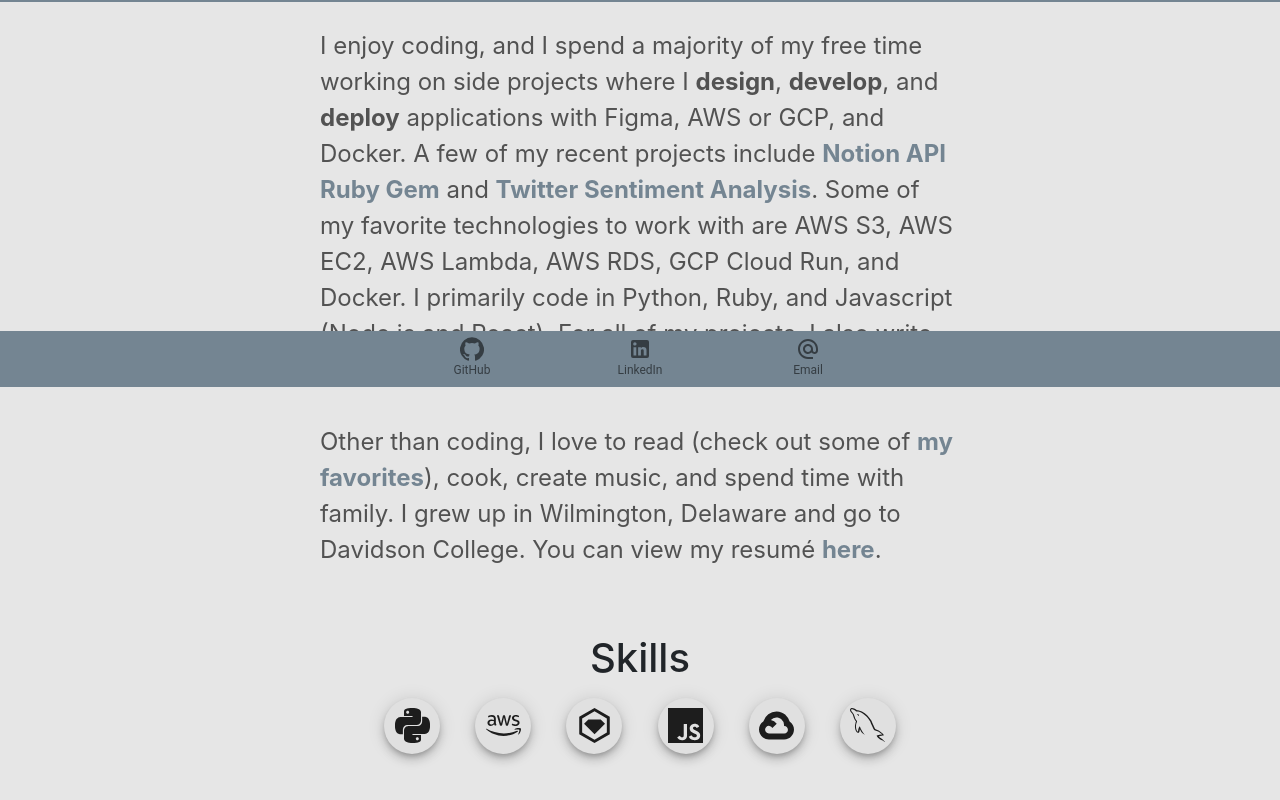
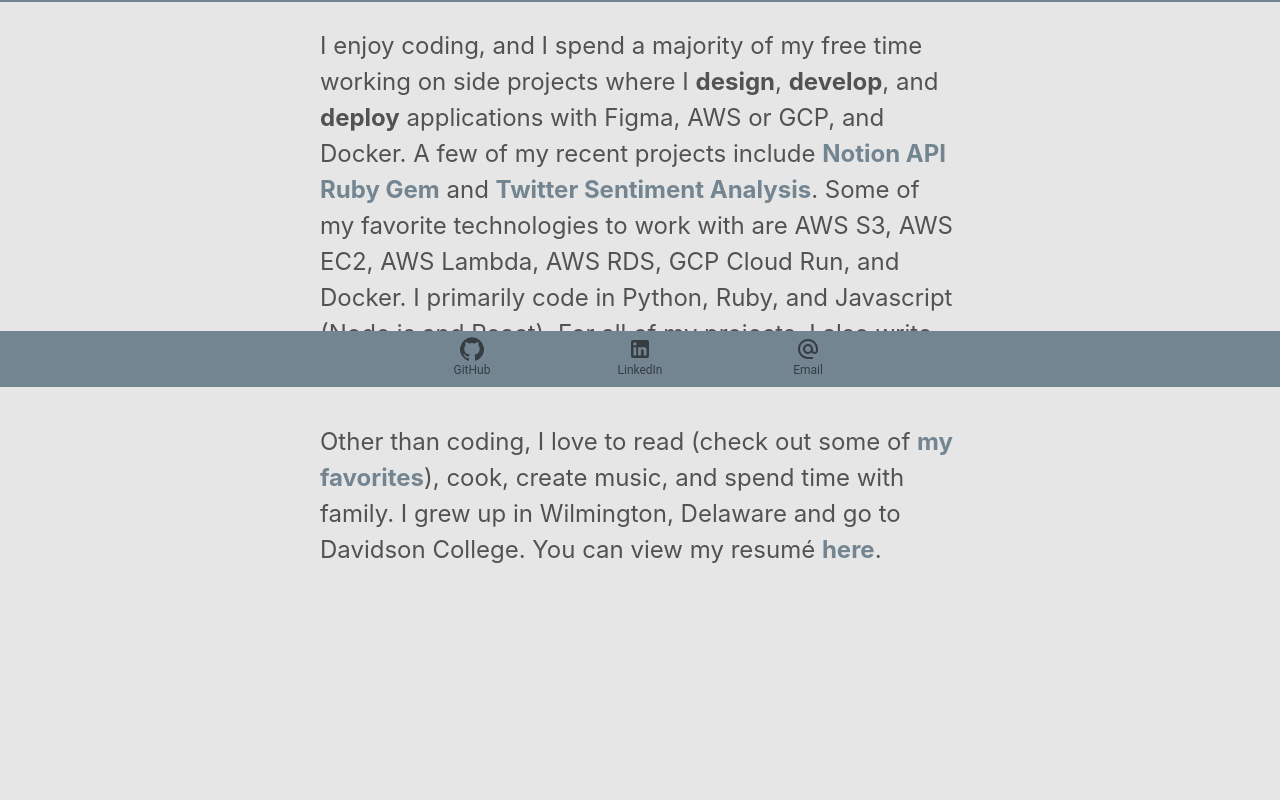
Before and after one commit to danmurphy1217/website, a React (Create React App) app: page /about in a window 1280 px wide. Shown: the part 413-1213 px from the top of the page. After the commit the page ends 1047 px from the top, so only its background shows below. Built offline with nearby package versions, Linux system fonts and the light colour scheme.

Commit message:
comment out about me icons for now

```diff
--- a/src/pages/About.js
+++ b/src/pages/About.js
@@ -14,7 +14,7 @@
       <Descriptors plaintext="ABOUT ME" />
       <Divider />
       <PageSupportingContent content={AboutPageContent()} />
-      <PageSupportingContent content={AboutMeIcons()} />
+      {/* <PageSupportingContent content={AboutMeIcons()} /> */}
       <Footer />
     </Container>
   );
```
Also changed, not shown: 1 other file (tests, documents, lock files or other folders).
